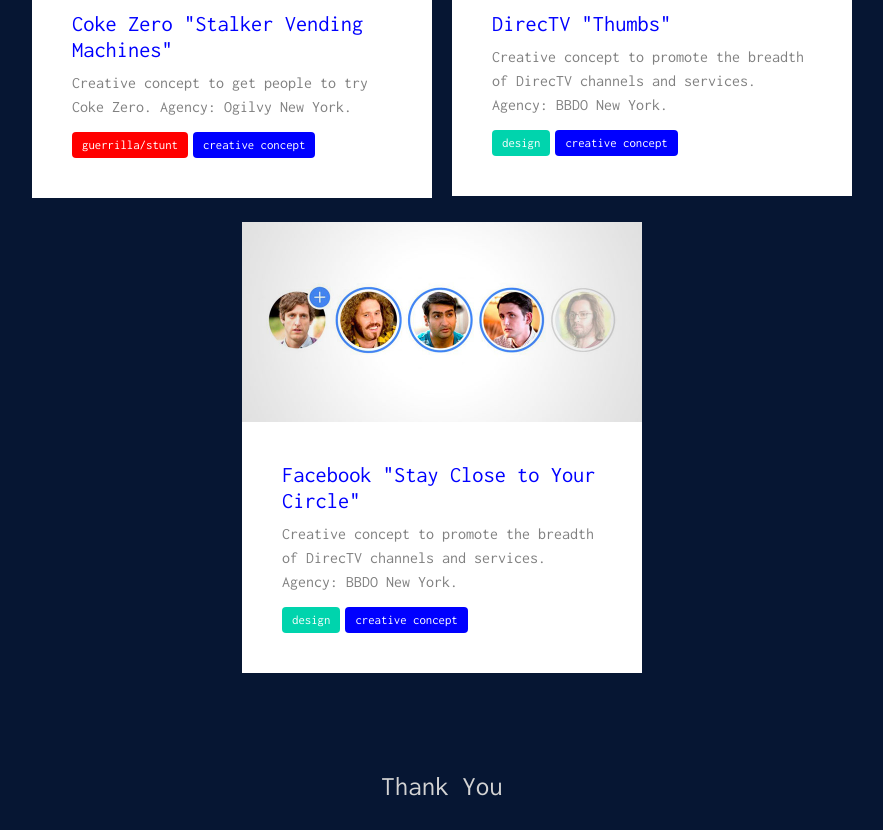
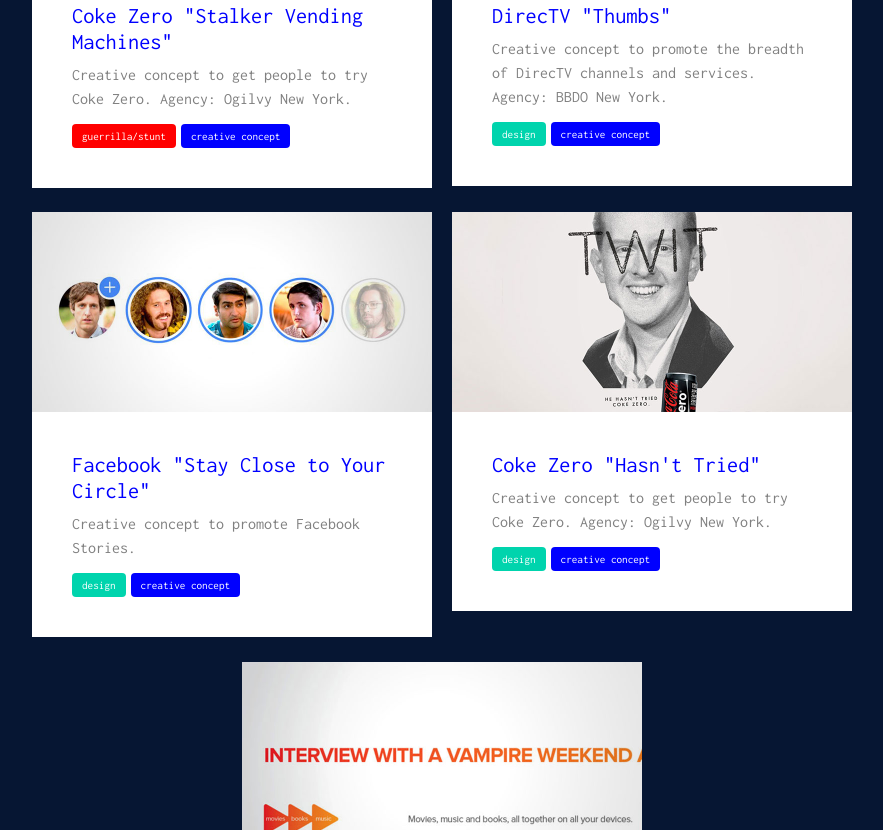
Before and after one commit to aarnadlr/ww3-aa-com, a website with bundled scripts: page app/index.html in a window 1280 px wide. Shown: the part 2759-3589 px from the top of the page, without its empty margins (198-1081 px from the left). Built offline with nearby package versions, Linux system fonts and the light colour scheme; a script that the page names is missing.

Commit message:
Added Coke Zero, Google Play

```diff
--- a/app/assets/js/app.js
+++ b/app/assets/js/app.js
@@ -9,6 +9,21 @@
     spinColor: '#1164ff',
     // framewidth: '500px',
     frameheight: '600px',
+    arrowsColor: 'cyan'
+    // titleattr: 'data-title',    // default: 'title'
+    // titlePosition: 'top',
+    // titleColor: 'white'
+    // border: '10px'             // default: '0'
+    // spinColor: 'blue'
+  });
+   $('.venobox-wide').venobox({
+
+    spinner: 'rotating-plane',
+    titleColor: '#1164ff',
+    overlayColor: 'rgba(0, 0, 50, 0.8)',
+    spinColor: '#1164ff',
+    framewidth: '700px',
+    // frameheight: '600px',
     arrowsColor: 'cyan'
     // titleattr: 'data-title',    // default: 'title'
     // titlePosition: 'top',
--- a/app/assets/styles/styles.css
+++ b/app/assets/styles/styles.css
@@ -24,7 +24,7 @@
 /*===================================================*/
 html, body{
   font-family: $inc;
-   background-color: $dark;
+  background-color: $dark;
   /*background-color: purple;*/
   margin: 10px;
 }
@@ -206,10 +206,16 @@
 
   .tag {
     margin-right: 5px;
-    padding: 1px 10px;
+    padding: 0px 10px;
     border-radius: 4px;
     background-color: red;
   }
+
+  p {
+      font-size: .7rem;
+      color:white;
+    }
+
 
   .tag--red {
     background-color: red;
@@ -233,13 +239,6 @@
   .tag--bluegreen {
     background-color: #00D4AD;
   }
-
-
-  p {
-      font-size: .8rem;
-      color:white;
-    }
-
 }
 
 
--- a/app/index.html
+++ b/app/index.html
@@ -397,9 +397,9 @@
 
 
 
-<!-- SINGLE CARD DIV: PRINT 2 - FACEBOOK CIRCLES-->
+    <!-- SINGLE CARD DIV: PRINT 2 - FACEBOOK CIRCLES-->
     <div class="gallery">
-      <a class="venobox" title='Facebook "Stay Close to Your Circle"' data-gall="fb" href="assets/images/fbstories-1.jpg">
+      <a class="venobox-wide" title='Facebook "Stay Close to Your Circle"' data-gall="fb" href="assets/images/fbstories-1.jpg">
         <div class="card-div hvr-grow-shadow-2">
 
 
@@ -414,7 +414,7 @@
                         <!-- TEXT: TITLE and COPY -->
                         <div class="text">
                           <span class="text__title">Facebook "Stay Close to Your Circle"</span>
-                          <p class="copy">Creative concept to promote the breadth of DirecTV channels and services. Agency: BBDO New York.</p>
+                          <p class="copy">Creative concept to promote Facebook Stories.</p>
                         </div>
 
                         <!-- TAG CONTAINER -->
@@ -427,9 +427,89 @@
                     </div>
           </div>
       </a>
-    </div>
       <a class="venobox" title='Facebook "Stay Close to Your Circle"' data-gall="fb" href="assets/images/fbstories-2.jpg"></a>
       <a class="venobox" title='Facebook "Stay Close to Your Circle"' data-gall="fb" href="assets/images/fbstories-3.jpg"></a>
+    </div>
+
+
+
+
+
+    <!-- SINGLE CARD DIV: PRINT 3 - COKE ZERO TWIT-->
+    <div class="gallery">
+      <a class="venobox" title='Coke Zero "Hasn't Tried"' data-gall="cz" href="assets/images/twit.jpg">
+        <div class="card-div hvr-grow-shadow-2">
+
+
+                    <!-- CARD TOP -->
+                    <div class="card-img">
+                      <img src="assets/images/cokezero-twit-rect.jpg" alt="">
+                    </div>
+
+                    <!-- CARD BOTTOM -->
+                    <div class="card-bottom">
+
+                        <!-- TEXT: TITLE and COPY -->
+                        <div class="text">
+                          <span class="text__title">Coke Zero "Hasn't Tried"</span>
+                          <p class="copy">Creative concept to get people to try Coke Zero. Agency: Ogilvy New York.</p>
+                        </div>
+
+                        <!-- TAG CONTAINER -->
+                        <div class="tag-container">
+                          <div class="tag tag--bluegreen"><p>design</p></div>
+                          <div class="tag tag--blue"><p>creative concept</p></div>
+                          <!-- <div class="tag tag--yellow"><p>express</p></div> -->
+                        </div>
+
+                    </div>
+          </div>
+      </a>
+      <a class="venobox" title='Coke Zero "Hasn't Tried"' data-gall="cz" href="assets/images/shnook.jpg"></a>
+    </div>
+
+
+
+
+
+
+    <!-- SINGLE CARD DIV: PRINT 4 - GOOGLE PLAY-->
+    <div class="gallery">
+      <a class="venobox-wide" title='Google Play "All Together"' data-gall="cz" href="assets/images/g1.jpg">
+        <div class="card-div hvr-grow-shadow-2">
+
+
+                    <!-- CARD TOP -->
+                    <div class="card-img">
+                      <img src="assets/images/google-rect.jpg" alt="">
+                    </div>
+
+                    <!-- CARD BOTTOM -->
+                    <div class="card-bottom">
+
+                        <!-- TEXT: TITLE and COPY -->
+                        <div class="text">
+                          <span class="text__title">Google Play "All Together"</span>
+                          <p class="copy">Creative concept to promote Google Play. Agency: Mullen.</p>
+                        </div>
+
+                        <!-- TAG CONTAINER -->
+                        <div class="tag-container">
+                          <div class="tag tag--bluegreen"><p>design</p></div>
+                          <div class="tag tag--blue"><p>creative concept</p></div>
+                          <!-- <div class="tag tag--yellow"><p>express</p></div> -->
+                        </div>
+
+                    </div>
+          </div>
+      </a>
+      <a class="venobox-wide" title='Google Play "All Together"' data-gall="cz" href="assets/images/g2.jpg"></a>
+      <a class="venobox-wide" title='Google Play "All Together"' data-gall="cz" href="assets/images/g3.jpg"></a>
+    </div>
+
+
+
+
 </div>
 
 
--- a/app/temp/styles/styles.css
+++ b/app/temp/styles/styles.css
@@ -16,7 +16,7 @@
 /*===================================================*/
 html, body{
   font-family: 'Inconsolata', monospace;
-   background-color: #061633;
+  background-color: #061633;
   /*background-color: purple;*/
   margin: 10px;
 }
@@ -162,14 +162,17 @@
   display: -webkit-box;
   display: -ms-flexbox;
   display: flex;
-
 }
 .tag-container .tag {
     margin-right: 5px;
-    padding: 1px 10px;
+    padding: 0px 10px;
     border-radius: 4px;
     background-color: red;
   }
+.tag-container p {
+      font-size: .7rem;
+      color:white;
+    }
 .tag-container .tag--red {
     background-color: red;
   }
@@ -189,10 +192,6 @@
 .tag-container .tag--bluegreen {
     background-color: #00D4AD;
   }
-.tag-container p {
-      font-size: .8rem;
-      color:white;
-    }
 .display-none {
   display: none;
 }
```
Also changed, not shown: app/assets/images/g1.jpg (added), app/assets/images/g2.jpg (added), app/assets/images/g3.jpg (added), app/assets/images/g4.jpg (added), app/assets/images/google-rect.jpg (added), app/assets/images/pinhead.jpg (added), app/assets/images/shnook.jpg (added), app/assets/images/twit.jpg (added), 2 other files.
